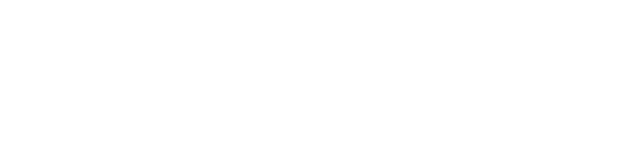
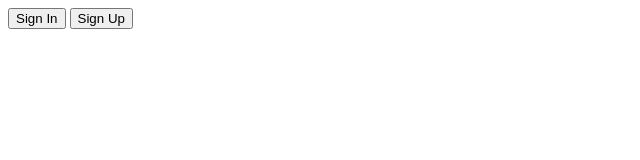
Before and after one commit to KrutayaBabka/Wardrobe-app, a plain HTML site: page index.html in a window 1280 px wide. Shown: the whole page, without its empty margins (0-640 px from the left). Drawn offline with nearby package versions, Linux system fonts and the light colour scheme.

Commit message:
Added icons module and buttons for sign in and sign up

```diff
--- a/index.html
+++ b/index.html
@@ -7,6 +7,18 @@
     <link rel="stylesheet" href="styles/style.css">
 </head>
 <body>
+    <div class="form-container">
+        <div class="forn-col">
+            <div class="button-box">
+                <button class = "button button-1" id="login">Sign In</button>
+                <button class = "button button-2" id="register">Sign Up</button>
+            </div>
+        </div>
+    </div>
     <script src="scripts/script.js"></script>
+
+    <script type="module" src="https://unpkg.com/ionicons@7.1.0/dist/ionicons/ionicons.esm.js"></script>
+    <script nomodule src="https://unpkg.com/ionicons@7.1.0/dist/ionicons/ionicons.js"></script>
+
 </body>
 </html>
```
